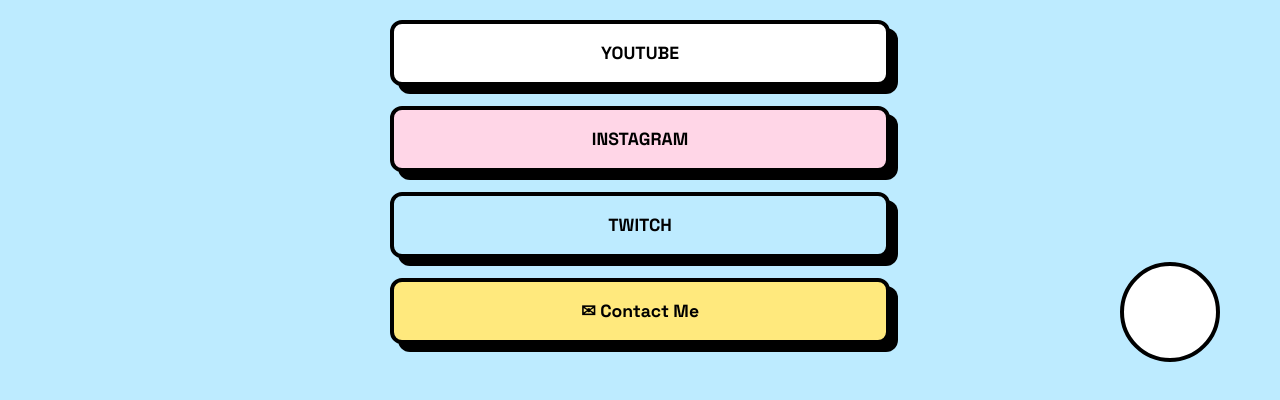
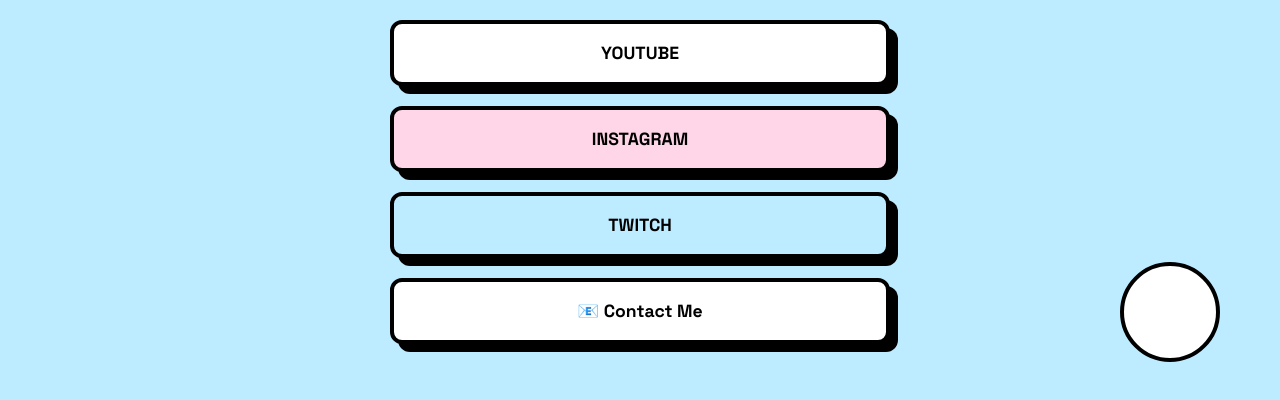
Before and after one commit to Rishabh97-jar/social, a plain HTML site: page Social/index.html in a window 1280 px wide. Shown: the part 358-758 px from the top of the page. Drawn offline with Linux system fonts and the light colour scheme.

Commit message:
index.html

```diff
--- a/Social/index.html
+++ b/Social/index.html
@@ -173,11 +173,10 @@
 TWITCH
 </a>
 
-<a href="fizgamer97@gmail.com"
-class="link-btn contact">
-✉ Contact Me
-</a>
-
+<a class="link-btn gmail"
+           href="mailto:fizgamer97@gmail.com?subject=Contact%20from%20Social%20Hub">
+           📧 Contact Me
+        </a>
 </div>
 
 </div>
```
